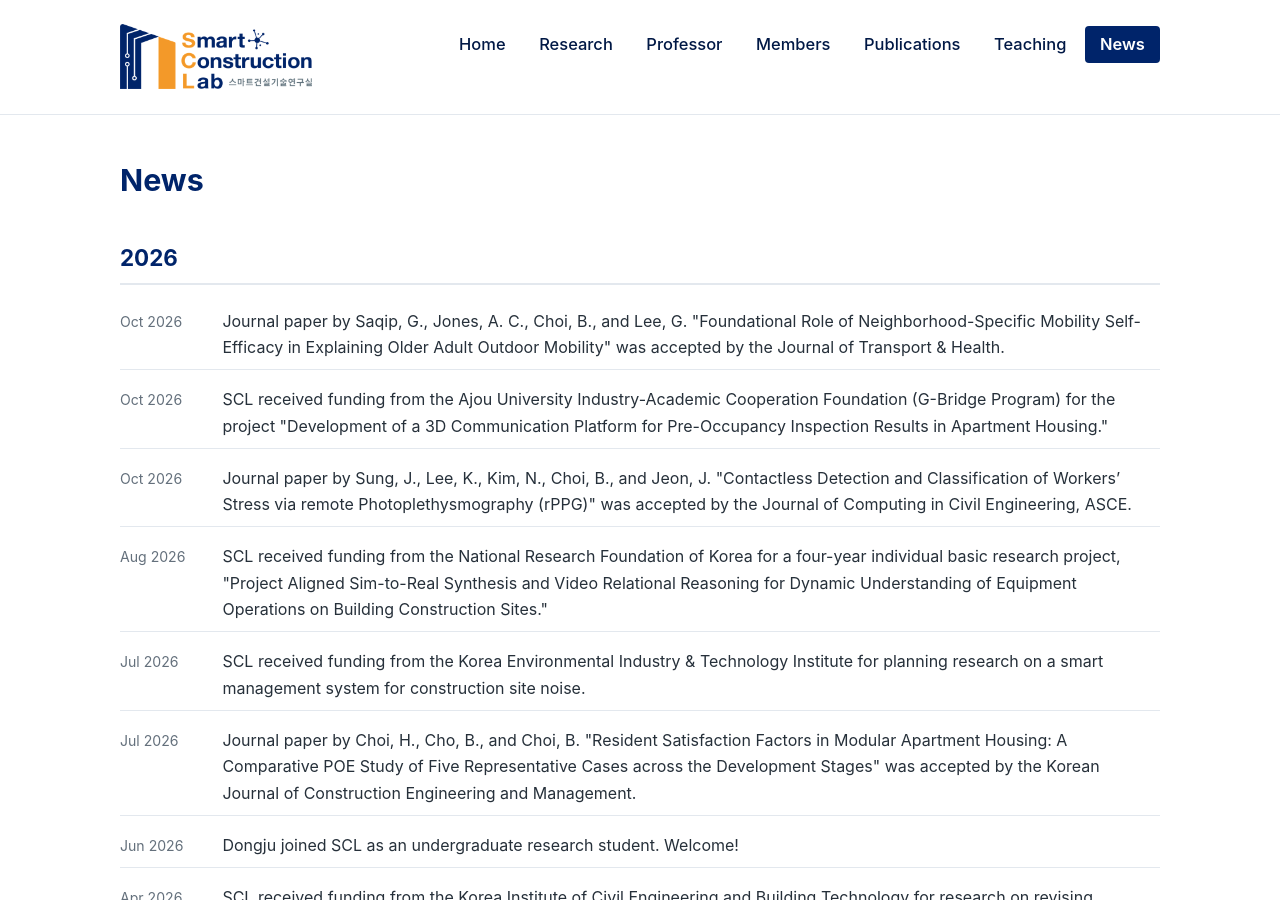
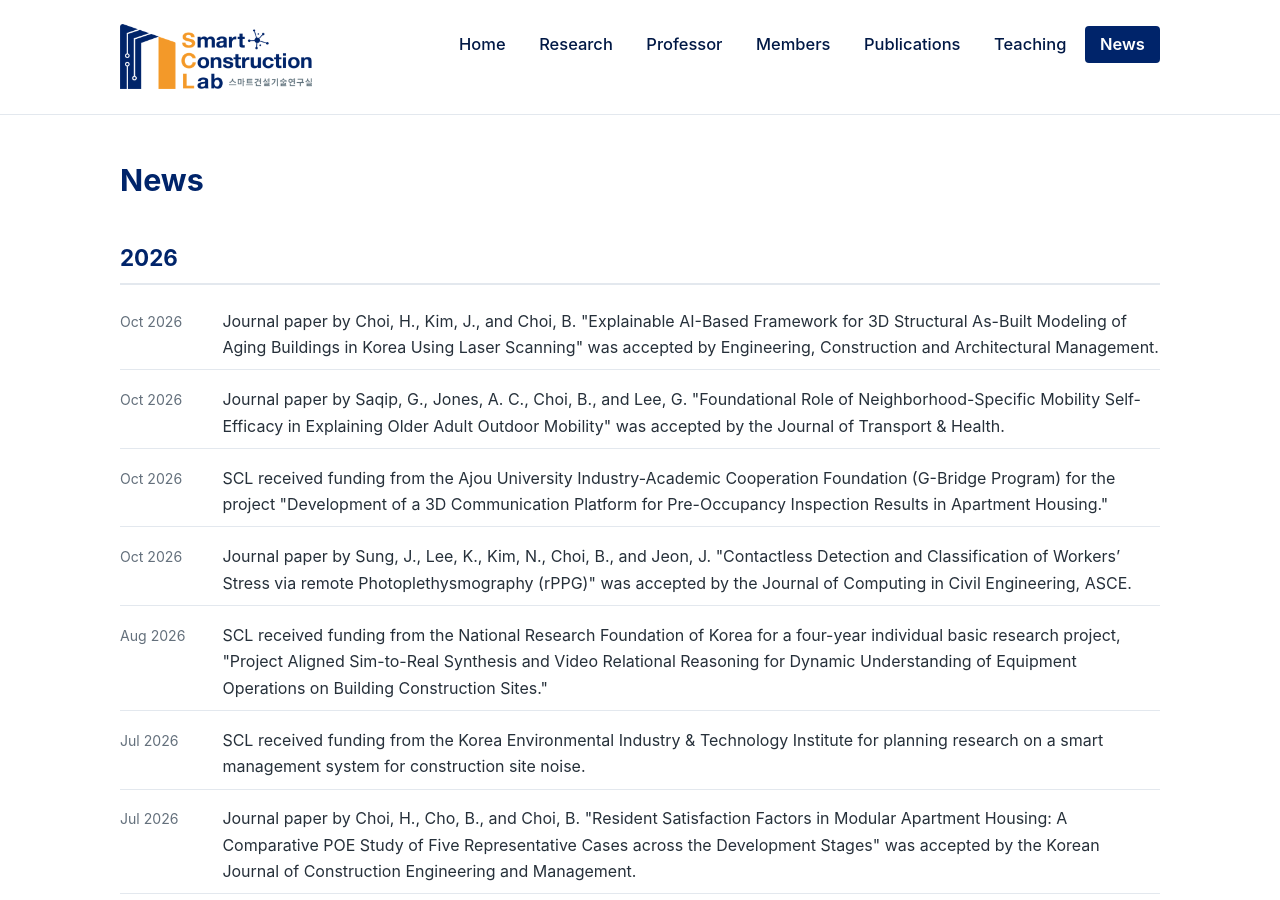
Before and after one commit to Ajou-Smart-Construction-Lab/ajou-smart-construction-lab.github.io, a Jekyll site: the page built from news.html, in a window 1280 px wide and 900 px high. Built offline with Jekyll 4.4.1, drawn with Linux system fonts in a browser that asks for light colours.

Commit message:
ECAM 논문 게재 승인 — 뉴스 + Publications J43 승격
Co-Authored-By: Claude Opus 5.5 <noreply@anthropic.com>

```diff
--- a/_data/news.json
+++ b/_data/news.json
@@ -1,4 +1,9 @@
 [
+ {
+  "year": "2026",
+  "date": "Oct 2026",
+  "text": "Journal paper by Choi, H., Kim, J., and Choi, B. \"Explainable AI-Based Framework for 3D Structural As-Built Modeling of Aging Buildings in Korea Using Laser Scanning\" was accepted by Engineering, Construction and Architectural Management."
+ },
  {
   "year": "2026",
   "date": "Oct 2026",
--- a/publications.md
+++ b/publications.md
@@ -14,7 +14,7 @@ permalink: /publications/
 - [J46] Kwon, Y., and **Choi, B.** (2026) “The Psychological Mechanism of Field Engineers' Organizational Citizenship Behavior in Construction Projects: The Role of Project Identification”, Journal of Construction Engineering and Management (in review, Corresponding author)
 - [J45] Luo, Y., **Choi, B.**, Umair, M., and Seo, J. (2026) “Construction Workers’ Risk Perception: A Review of Influencing Factors, Measurement Approaches, and Intervention Strategies”, Journal of Management in Engineering (in review)
 - [J44] \*Ban, J., Kim, H., Kim, D., Jeon, J., and **Choi, B.** (2026) “Site-Customized Synthetic Virtual Reality Data for Action Segmentation in Modular Installation Monitoring”, Engineering Applications of Artificial Intelligence (in review, Corresponding author)
-- [J43] \*Choi, H., Kim, J., and **Choi, B.** (2026) ”Explainable AI-Based Framework for 3D Structural As-Built Modeling of Aging Buildings in Korea Using Laser Scanning”, Engineering, Construction and Architectural Management, (in review, Corresponding author)
+- [J43] \*Choi, H., Kim, J., and **Choi, B.** (2026) “Explainable AI-Based Framework for 3D Structural As-Built Modeling of Aging Buildings in Korea Using Laser Scanning”, Engineering, Construction and Architectural Management (accepted, Corresponding author)
 - [J42] Saqip, G., Jones, A. C., **Choi, B.**, and Lee, G. (2026) “Foundational Role of Neighborhood-Specific Mobility Self-Efficacy in Explaining Older Adult Outdoor Mobility”, Journal of Transport & Health (accepted)
 - [J41] Sung, J., Lee, K., Kim, N., **Choi, B.**, and Jeon, J. (2026) “Contactless Detection and Classification of Workers’ Stress via remote Photoplethysmography (rPPG)”, Journal of Computing in Civil Engineering (accepted)
 - [J40] \*\*Yoo, J., Hwang, S., Seo, J., and **Choi, B.** (2026) "Feasibility of a Wearable 360° Camera for Personalized Proximity Warning on Construction Sites", Journal of Construction Engineering and Management, Vol. 152, No. 6, 04026079, <a href="https://doi.org/10.1061/JCEMD4.COENG-17958">https://doi.org/10.1061/JCEMD4.COENG-17958</a> (Corresponding author)
```
